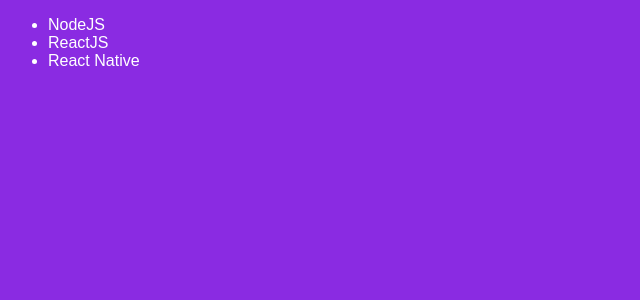
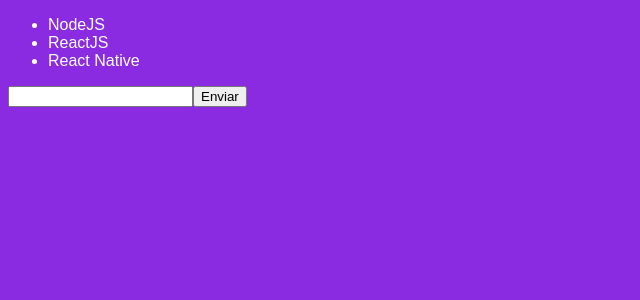
Before and after one commit to marcelopimeireles/rocketshoes, a React app: page / in a window 1280 px wide. Shown: the top 300 px of the page, without its empty margins (0-640 px from the left). Built offline with nearby package versions, Linux system fonts and the light colour scheme.

Commit message:
setState onSubmit

```diff
--- a/src/components/TechList.js
+++ b/src/components/TechList.js
@@ -2,6 +2,7 @@
 
 class TechList extends Component {
   state = {
+    newTech: '',
     techs: [
       'NodeJS',
       'ReactJS',
@@ -9,15 +10,31 @@
     ]
   };
 
+  handleInputChange = e => {
+    this.setState({ newTech: e.target.value })
+  }
+
+  handleSubmit = e => {
+    e.preventDefault();
+
+    this.setState({ techs: [...this.state.techs, this.state.newTech]});
+  }
+
   render() {
-    console.log(this.state);
-
     return (
-      <ul>
-        <li>NodeJS</li>
-        <li>ReactJS</li>
-        <li>React Native</li>
-      </ul>
+      <form onSubmit={this.handleSubmit}>
+        <ul>
+          {this.state.techs.map(tech => <li key={tech}>{tech}</li>)}
+        </ul>
+        <input
+          type="text"
+          onChange={this.handleInputChange}
+          value={this.state.newTech}
+        />
+        <button type="submit">
+          Enviar
+        </button>
+      </form>
     );
   }
 }
```
